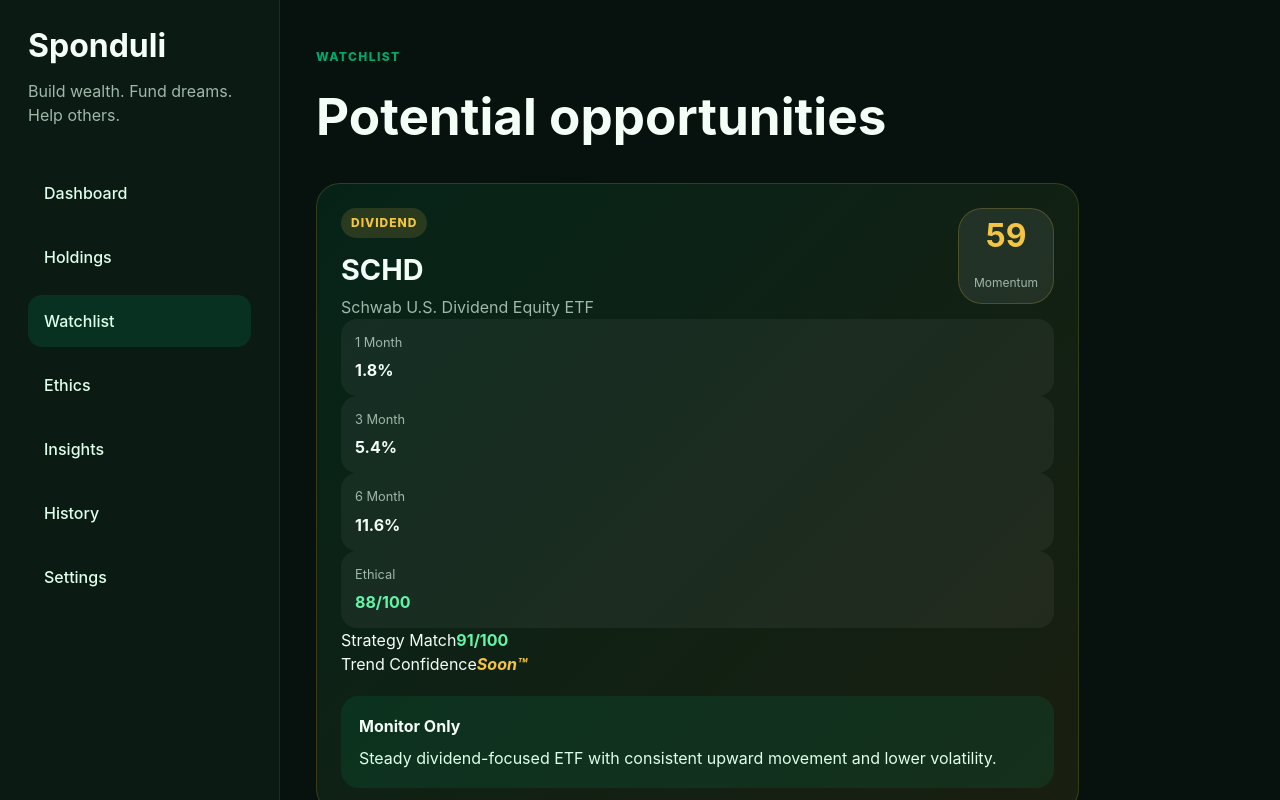
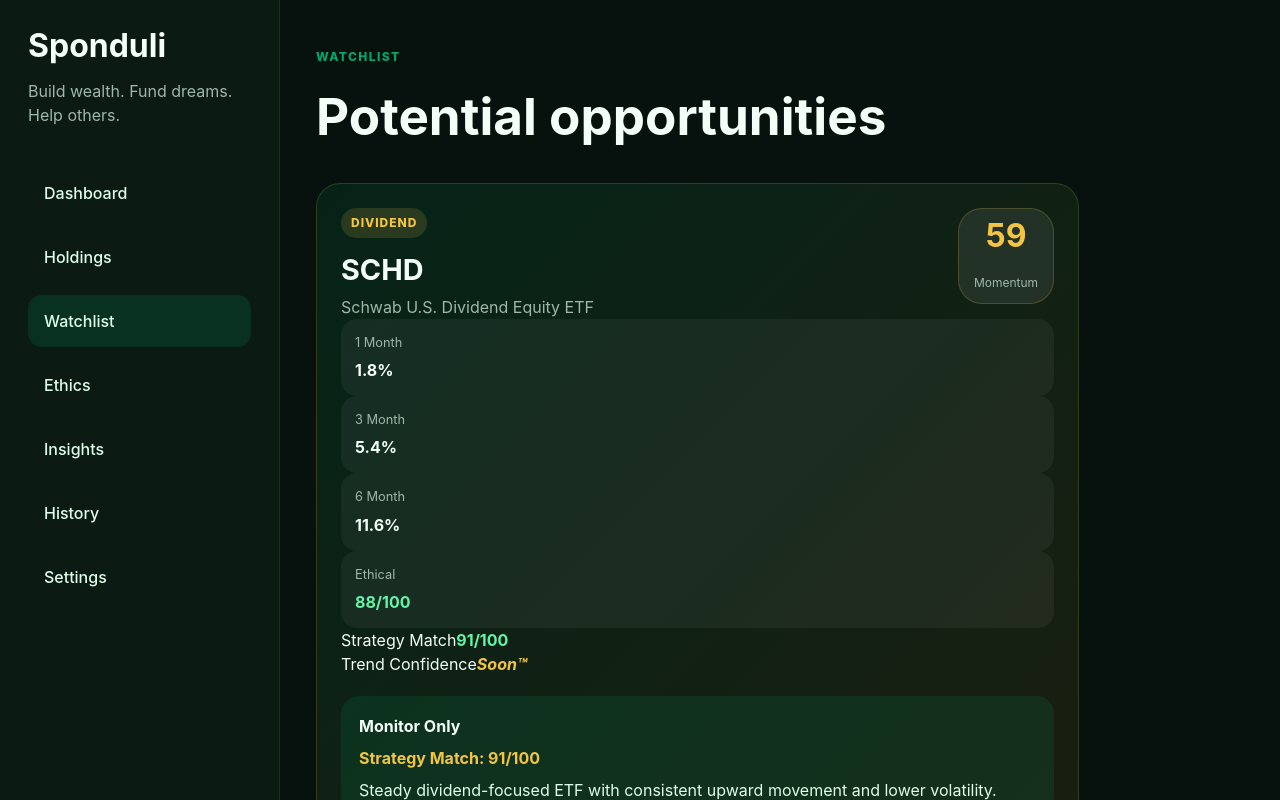
Before and after one commit to rtocastro/sponduli, a React (Vite) app: page /watchlist in a window 1280 px wide. Shown: the top 800 px of the page. Built offline with nearby package versions, Linux system fonts and the light colour scheme.

Commit message:
better callout and added new util fpr confidence in placement

```diff
--- a/src/App.css
+++ b/src/App.css
@@ -691,6 +691,12 @@
   font-style: italic;
 }
 
+.strategy-match-line {
+  margin-top: 8px;
+  color: #f4c542 !important;
+  font-weight: 700;
+}
+
 @media (max-width: 700px) {
   .market-test-row,
   .quote-result {
--- a/src/pages/Watchlist.jsx
+++ b/src/pages/Watchlist.jsx
@@ -95,6 +95,10 @@
                                     <p className="warning-pill">Below your ethical minimum</p>
                                 )}
                                 <strong>{opportunityType}</strong>
+
+                                <p className="strategy-match-line">
+                                    Strategy Match: {opportunityScore}/100
+                                </p>
                                 <p>{item.reason}</p>
                             </div>
                         </article>
--- /dev/null
+++ b/src/utils/trendConfidenceEngine.js
@@ -0,0 +1,3 @@
+export function calculateTrendConfidence() {
+  return null;
+}
```
